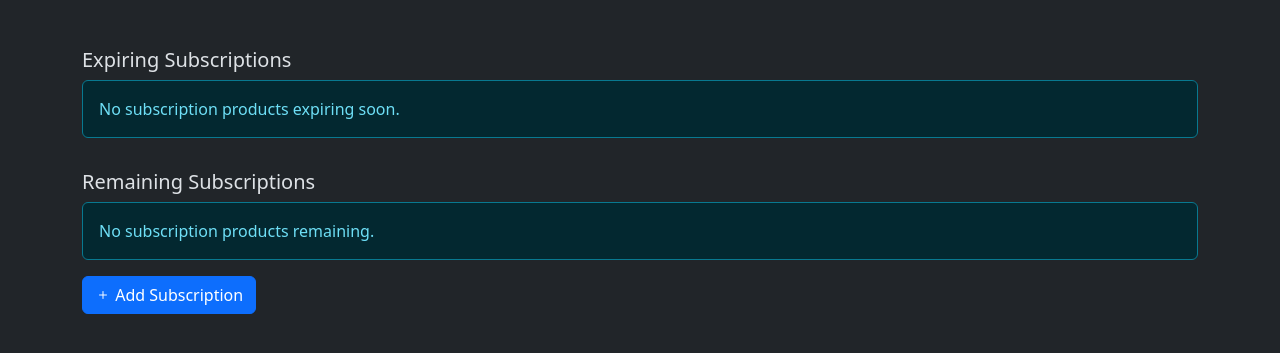
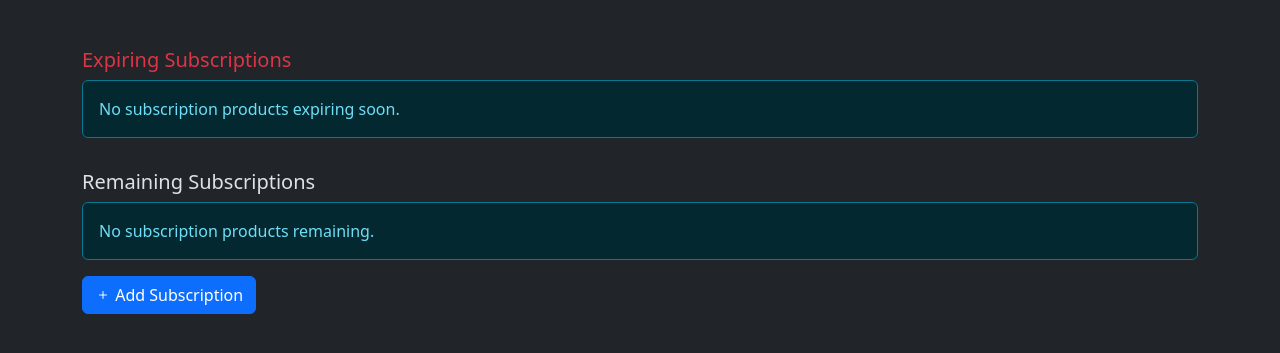
Before and after one commit to hashmil/subs-notification, a Flask app: page / in a window 1280 px wide. Shown: the part 56-409 px from the top of the page. Run offline with Flask 3, Linux system fonts and the light colour scheme; data that the repository does not hold is empty.

Commit message:
css update

```diff
--- a/templates/index.html
+++ b/templates/index.html
@@ -1,8 +1,8 @@
 {% extends "layout.html" %} {% block content %}
 
-<h5 class="pt-5">Expiring Subscriptions</h5>
+<h5 class="pt-5 text-danger">Expiring Subscriptions</h5>
 {% if expiring_subscriptions %}
-<table class="table table-hover">
+<table class="table table-hover text-danger">
   <tr>
     <th class="col-6">Product</th>
     <th class="col-3 text-center"><i class="bi bi-clock"></i></th>
```
